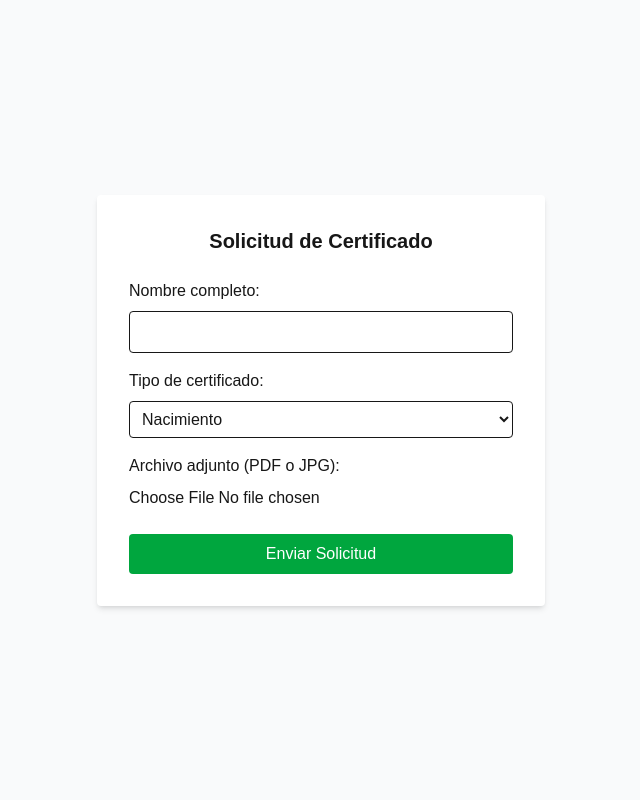
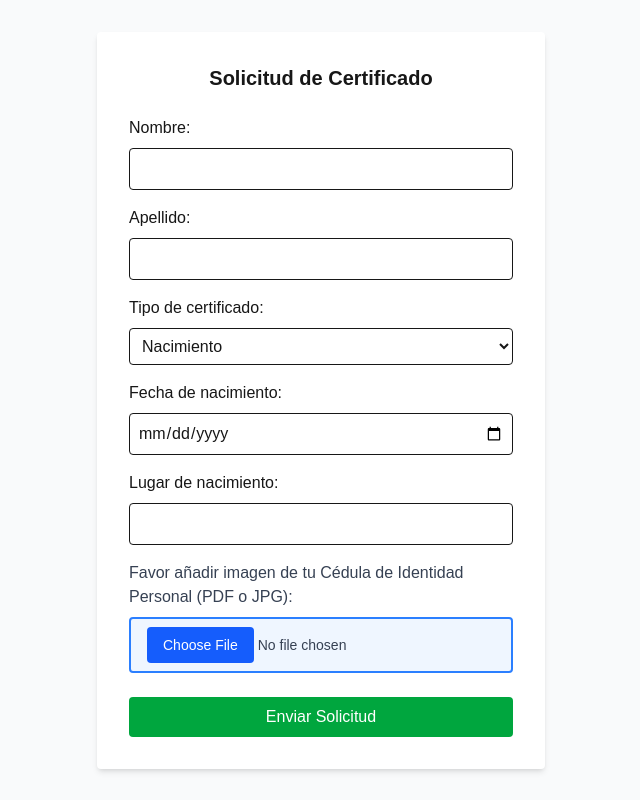
Before and after one commit to Eimy-Guerra/docuTrack, a Next.js app in the folder frontend/: page /solicitar in a window 1280 px wide. Shown: the whole page, without its empty margins (319-959 px from the left). Built offline with nearby package versions, Linux system fonts and the light colour scheme.

Commit message:
✨ Solicitud funcional: integración completa de autenticación JWT + formulario con archivo

```diff
--- a/frontend/src/app/login/page.tsx
+++ b/frontend/src/app/login/page.tsx
@@ -1,10 +1,12 @@
 'use client'
 
 import { useState } from "react"
+import { useRouter } from "next/navigation"
 
 export default function LoginPage() {
   const [email, setEmail] = useState("")
   const [password, setPassword] = useState("")
+  const router = useRouter()
 
   const handleSubmit = async (e: React.FormEvent) => {
     e.preventDefault()
@@ -26,6 +28,7 @@ export default function LoginPage() {
       if (response.ok) {
         localStorage.setItem("token", data.access_token)
         alert("¡Login exitoso!")
+        router.push("/solicitar")
       } else {
         alert(data.detail || "Credenciales incorrectas")
       }
@@ -34,7 +37,6 @@ export default function LoginPage() {
       alert("Error de conexión con el backend")
     }
   }
-
 
   return (
     <div className="min-h-screen flex items-center justify-center bg-gray-100">
--- a/frontend/src/app/solicitar/page.tsx
+++ b/frontend/src/app/solicitar/page.tsx
@@ -4,10 +4,15 @@ import { useState } from "react"
 
 export default function SolicitudPage() {
   const [nombre, setNombre] = useState("")
+  const [apellido, setApellido] = useState("")
   const [tipo, setTipo] = useState("nacimiento")
-  const [archivo, setArchivo] = useState<File | null>(null)
   const [cursaActualmente, setCursaActualmente] = useState(false)
   const [fechaFin, setFechaFin] = useState("")
+  const [fechaInicio, setFechaInicio] = useState("")
+  const [fechaNacimiento, setFechaNacimiento] = useState("")
+  const [lugarNacimiento, setLugarNacimiento] = useState("")
+  const [cedulaArchivo, setCedulaArchivo] = useState<File | null>(null)
+  const [lugarEstudios, setLugarEstudios] = useState("")
 
   const handleSubmit = async (e: React.FormEvent) => {
     e.preventDefault()
@@ -18,18 +23,31 @@ export default function SolicitudPage() {
     }
 
     const formData = new FormData()
-    formData.append("nombre", nombre)
-    formData.append("tipo_certificado", tipo)
-    formData.append("cursa_actualmente", JSON.stringify(cursaActualmente))
-    if (!cursaActualmente && fechaFin) {
-      formData.append("fecha_fin_estudios", fechaFin)
+    formData.append("nombre_usuario", nombre)
+    formData.append("apellido_usuario", apellido)
+    formData.append("tipo", tipo)
+
+    if (tipo === "estudios") {
+      formData.append("lugar_estudio", lugarEstudios)
+      formData.append("fecha_inicio_estudios", fechaInicio)
+      formData.append("cursa_actualmente", JSON.stringify(cursaActualmente))
+
+      if (!cursaActualmente && fechaFin) {
+        formData.append("fecha_fin_estudios", fechaFin)
+      }
     }
-    if (archivo) {
-      formData.append("archivo", archivo)
+
+    if (tipo === "nacimiento") {
+      formData.append("fecha_nacimiento", fechaNacimiento)
+      formData.append("lugar_nacimiento", lugarNacimiento)
+    }
+
+    if (cedulaArchivo) {
+      formData.append("cedula_archivo", cedulaArchivo)
     }
 
     try {
-      const response = await fetch("http://localhost:8000/solicitudes", {
+      const response = await fetch("http://localhost:8000/requests/", {
         method: "POST",
         headers: {
           Authorization: `Bearer ${token}`
@@ -39,11 +57,10 @@ export default function SolicitudPage() {
 
       const data = await response.json()
       if (response.ok) {
-        alert("Solicitud creada con éxito 🎉")
+        alert("Solicitud creada con éxito")
       } else {
         alert(data.detail || "Error al crear la solicitud")
       }
-
     } catch (err) {
       alert("Error de conexión con el backend")
     }
@@ -54,12 +71,21 @@ export default function SolicitudPage() {
       <form className="bg-white p-8 rounded shadow-md w-full max-w-md" onSubmit={handleSubmit}>
         <h2 className="text-xl font-bold mb-6 text-center">Solicitud de Certificado</h2>
 
-        <label className="block mb-2">Nombre completo:</label>
+        <label className="block mb-2">Nombre:</label>
         <input
           type="text"
           className="w-full p-2 mb-4 border rounded"
           value={nombre}
           onChange={(e) => setNombre(e.target.value)}
+          required
+        />
+
+        <label className="block mb-2">Apellido:</label>
+        <input
+          type="text"
+          className="w-full p-2 mb-4 border rounded"
+          value={apellido}
+          onChange={(e) => setApellido(e.target.value)}
           required
         />
 
@@ -75,6 +101,24 @@ export default function SolicitudPage() {
 
         {tipo === "estudios" && (
           <>
+            <label className="block mb-2">Lugar de estudios:</label>
+            <input
+              type="text"
+              className="w-full p-2 mb-4 border rounded"
+              value={lugarEstudios}
+              onChange={(e) => setLugarEstudios(e.target.value)}
+              required
+            />
+
+            <label className="block mb-2">Fecha de inicio de estudios:</label>
+            <input
+              type="date"
+              className="w-full p-2 mb-4 border rounded"
+              value={fechaInicio}
+              onChange={(e) => setFechaInicio(e.target.value)}
+              required
+            />
+
             <label className="flex items-center mb-2">
               <input
                 type="checkbox"
@@ -99,12 +143,37 @@ export default function SolicitudPage() {
           </>
         )}
 
-        <label className="block mb-2">Archivo adjunto (PDF o JPG):</label>
+        {tipo === "nacimiento" && (
+          <>
+            <label className="block mb-2">Fecha de nacimiento:</label>
+            <input
+              type="date"
+              className="w-full p-2 mb-4 border rounded"
+              value={fechaNacimiento}
+              onChange={(e) => setFechaNacimiento(e.target.value)}
+              required
+            />
+
+            <label className="block mb-2">Lugar de nacimiento:</label>
+            <input
+              type="text"
+              className="w-full p-2 mb-4 border rounded"
+              value={lugarNacimiento}
+              onChange={(e) => setLugarNacimiento(e.target.value)}
+              required
+            />
+          </>
+        )}
+
+        <label className="block mb-2 font-medium text-gray-700">
+          Favor añadir imagen de tu Cédula de Identidad Personal (PDF o JPG):
+        </label>
         <input
           type="file"
           accept=".pdf,.jpg,.jpeg"
-          className="w-full mb-6"
-          onChange={(e) => setArchivo(e.target.files?.[0] || null)}
+          className="w-full mb-6 px-4 py-2 border-2 border-blue-500 bg-blue-50 text-sm text-gray-700 rounded cursor-pointer file:bg-blue-600 file:text-white file:px-4 file:py-2 file:rounded file:border-none file:cursor-pointer"
+          onChange={(e) => setCedulaArchivo(e.target.files?.[0] || null)}
+          required
         />
 
         <button type="submit" className="w-full bg-green-600 text-white py-2 rounded hover:bg-green-700">
```
Also changed, not shown: 2 other files (tests, documents, lock files or other folders). Lines whose indentation alone changed are shown as unchanged.
